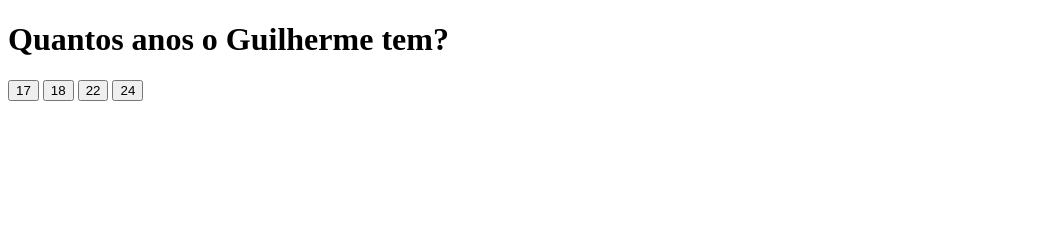
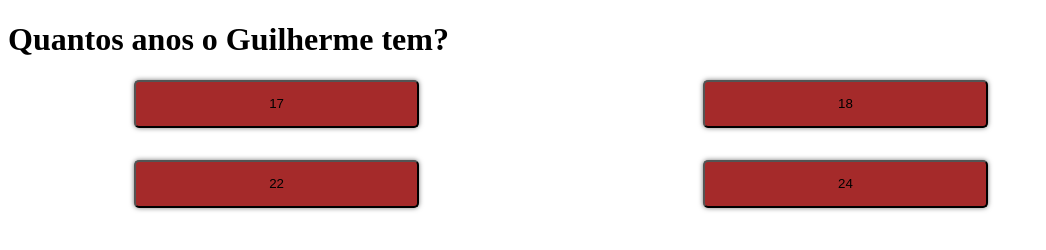
Before and after one commit to GuilhermeGLS/JavaScript-DC, a plain HTML site: page DOM/Desafios/quiz/index.html in a window 1280 px wide. Shown: the whole page, without its empty margins (0-1046 px from the left). Drawn offline with Linux system fonts and the light colour scheme.

Commit message:
Começando a estilizar o quiz

```diff
--- a/DOM/Desafios/quiz/index.html
+++ b/DOM/Desafios/quiz/index.html
@@ -8,10 +8,13 @@
 </head>
 <body>
     <h1>Quantos anos o Guilherme tem?</h1>
-    <input type="button" value="17" onclick="errou()">
-    <input type="button" value="18" onclick="acertou()">
-    <input type="button" value="22" onclick="errou()">
-    <input type="button" value="24" onclick="errou()">
+
+    <main>
+        <input type="button" value="17" onclick="errou()">
+        <input type="button" value="18" onclick="acertou()">
+        <input type="button" value="22" onclick="errou()">
+        <input type="button" value="24" onclick="errou()">
+    </main>
 
     <div id="resposta">
 
--- a/DOM/Desafios/quiz/style.css
+++ b/DOM/Desafios/quiz/style.css
@@ -0,0 +1,15 @@
+main{
+    display: grid;
+    grid-template-areas:
+    "input input"
+    "input input";
+    row-gap: 2em;
+    margin-left: 10%;
+}
+input{
+    width: 50%;
+    height: 3rem;
+    background-color: brown;
+    border-radius: 5px;
+    box-shadow: 0px 0px 5px rgba(0, 0, 0, 0.537);
+}
```
